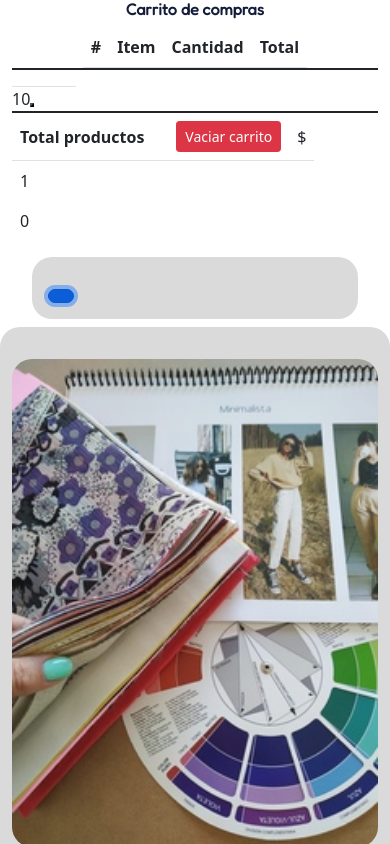
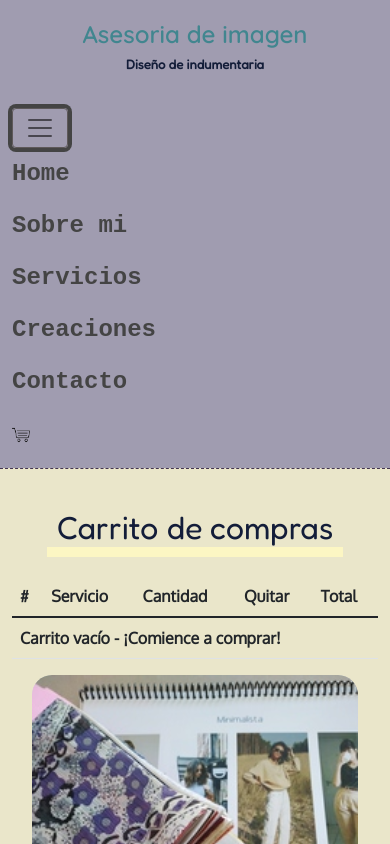
Before and after one commit to micacalvo/proyectoJS, a website: page HTML/carrito.html in a window 390 px wide. Both pictures are taken after a click on the button "Toggle navigation". Shown: the top 844 px of the page. Drawn offline with nearby package versions, Linux system fonts and the light colour scheme.

Commit message:
Estilos página carrito.html

```diff
--- a/HTML/carrito.html
+++ b/HTML/carrito.html
@@ -31,16 +31,61 @@
 </head>
 <body>
 
-<header></header>
+  <!-- Header -->
+<header class="Header-container">
 
-  <div class="container">
-    <h4>Carrito de compras</h4>
+<div>
+  <h1> Asesoria de imagen</h1>
+  <h2> Diseño de indumentaria </h2>
+</div>
+
+  <!-- Nav de Bootstrap-->
+
+<nav class="navbar navbar-expand-lg navbar-light bg-light">
+<div class="container-fluid">
+  <button class="navbar-toggler" type="button" data-bs-toggle="collapse" data-bs-target="#navbarNav" aria-controls="navbarNav" aria-expanded="false" aria-label="Toggle navigation">
+    <span class="navbar-toggler-icon"></span>
+  </button>
+<div class="collapse navbar-collapse" id="navbarNav">
+    <ul class="navbar-nav">
+      <li class="nav-item">
+        <a class="nav-link" href="index.html">Home</a>
+      </li>
+      <li class="nav-item">
+        <a class="nav-link" href="sobremi.html">Sobre mi</a>
+      </li>
+      <li class="nav-item">
+        <a class="nav-link" href="servicios.html">Servicios</a>
+      </li>
+      <li class="nav-item">
+        <a class="nav-link" href="creaciones.html">Creaciones</a>
+      </li>
+      <li class="nav-item">
+        <a class="nav-link" href="contacto.html">Contacto</a>
+      </li>
+      <li class="nav-item">
+        <a class="nav-link" href="carrito.html"><img class="img-fluid-w-100" src="../Multimedia/Imagenes/carrito.png" alt="Imagen carrito de compras"></a>
+      </li>
+    </ul>
+  </div>
+</div>
+</nav>
+</header>
+
+<!-- Fin header -->
+<div class="section-cart">
+<div class="container">
+  <div data-aos="fade-down"
+            data-aos-easing="linear"
+            data-aos-duration="1500">
+    <h3 class="Tith4"> <span class="underline">Carrito de compras</h3></span></div>
     <table class="table">
     <thead>
-      <tr>
+      <tr class="texthome">
         <th scope="col">#</th>
-        <th scope="col">Item</th>
+        <th scope="col">Servicio</th>
         <th scope="col">Cantidad</th>
+        <th scope="col">Quitar</th>
         <th scope="col">Total</th>
       </tr>
     </thead>
@@ -49,7 +94,7 @@
 
     <tfoot>
         <tr id="footer" class="lineaCarrito">
-         <th scope="row" colspan="5">Carrito vacío - ¡Comience a comprar!</th>
+         <th scope="row" colspan="5"> Carrito vacío - ¡Comience a comprar!</th>
         </tr>
     </tfoot>
     </table>
@@ -59,7 +104,7 @@
 </div>
 
 <template id="template-footer">
-      <th scope="row" colspan="2">Total productos</th>
+      <th scope="row" colspan="2" class="carritoLleno">Total en carrito</th>
       <td class="sumaCantidad"></td>
       <td>
           <button class="btn btn-danger btn-sm" id="vaciar-carrito">
@@ -70,27 +115,68 @@
 </template>
 
 <template id="template-carrito">
-  <tr>
-    <th scope="row"></th>
+  <tr class="cart">
+    <th scope="row" class="id">id</th>
     <td class="name"></td>
-    <td class="cantidad"></td>
-    <td class="precio"><span></span></td>
+    <td class="cantidad">1</td>
+    <td>
+        <button class="btn btn-danger btn-sm">
+            Quitar
+        </button>
+    </td>
+    <td class="precio">$ <span></span></td>
   </tr>
 </template>
 
 <template id="template-cards">
-    <div class="col-12 mb-2">
+    <div class="col-xs-12 col-sm-12 col-md-4 col-lg-4">
       <div class="cards">
+        <img src="" alt="" class="card-img-top">
         <div class="card-body">
-          <h5></h5>
-          <p></p>
-          <button class="btn btn-primary"></button>
+          <h5 class="card-title"></h5>
+          <p class="costo">$</p>
+          <button class="btn btn-primaryA">¡Lo compro!</button>
         </div>
       </div>
-    </div>
+      </div>
 </template>
+</div>
 
-<footer></footer>
+<footer>
+
+<!-- Redes y Wsp-->
+
+<div class="footer-container">
+<div class="container-fluid">
+<div data-aos="fade-right"
+data-aos-duration="1500">
+
+<a class="social-icon" data-tooltip="Instagram" href="https://www.instagram.com/micacalvo.imagen/">
+<img class="inst" src="../Multimedia/Imagenes/instic.png" alt="Instagram">
+</a>
+
+<a class="social-icon" data-tooltip="Facebook" href="https://www.facebook.com/Micaela-Calvo-100911131641226/?ti=as">
+<img class="faceb" src="../Multimedia/Imagenes/facebic.png" alt="facebook">
+</a>
+
+<a class="social-icon" data-tooltip="LinkedIn" href="https://www.linkedin.com/in/micaela-calvo-0973a0229">
+<img class="linkd" src="../Multimedia/Imagenes/linkdic.png" alt="linkedin">
+</a>
+
+<a class="social-icon" data-tooltip="Whatsapp" href="https://wa.me/543512905798?text=Hola">
+<img class="wsp" src="../Multimedia/Imagenes/wspic.png" alt="Whatsapp">
+</a>
+</div>
+</div>
+
+<div class="fo">
+<p> ©2022. Micaela Calvo. Todos los derechos reservados.
+</p>
+Córdoba Capital- Argentina
+</div>
+</div>
+
+</footer>
 
 <!-- Animaciones-->
 <script src="https://unpkg.com/aos@next/dist/aos.js"></script>
--- a/JS/app.js
+++ b/JS/app.js
@@ -1,4 +1,4 @@
-// Carrito para compra de los servicios -- app.js se activa en carrito.html
+// Carrito para compra de los servicios
 
 // Todas las constantes a utilizar
 
@@ -8,46 +8,48 @@ const templateCards = document.getElementById("template-cards").content
 const templateFooter = document.getElementById("template-footer").content
 const templateCarrito = document.getElementById("template-carrito").content
 const footer = document.getElementById("footer")
-const vaciar = document.getElementById("vaciar-carrito")
+const fragment = document.createDocumentFragment()
 let carrito = {}
+//Como tengo que recorrer elementos, es necesario usar fragments, para evitar reflow. También lo necesito porque estoy usando templates
+//.content me sirve para recorrer los elementos
 
 // Eventos
 
 // "DOMContentLoaded" se dispara cuando toda la página HTML esta cargada
 document.addEventListener('DOMContentLoaded', e => {
-    fetchData()
-    if (localStorage.getItem("carrito")) {
+    fetchData(e)
+    if (localStorage.getItem("carrito")) { //Guardo en localStorage para que cuando reinicie la página, no se borre lo que guarde en el carrito
         carrito = JSON.parse(localStorage.getItem("carrito"))
         dibujoCarrito()
     }
 });
 
 cards.addEventListener("click", e => {
-    addCart(e)
-}) // con "e" capturo el elemento que quiero modificar, en este caso el botón comprar
+    addCart(e) // con "e" capturo el elemento que quiero modificar, en este caso el botón comprar
 
-items.addEventListener("click", e => {
-    //console.log(e)
-    btndisminuir(e)
-    /* dibujoCard()
-    dibujoCarrito()
-    dibujoFooter()
-     */ /* Swal.fire ({
+    if (e.target.classList.contains("btn-primaryA")) {
+    Swal.fire ({
         title: '¡Bien!',
         text: 'Has agregado el servicio al carrito',
         icon: 'success',
-        position: "top-right",
+        position: "bottom",
         showConfirmButton: false,
         timer: 3000,
         width: 400,
         background: "#dadada",
         color: "#131d39"
-    }) */
+    })}
+})
+
+items.addEventListener("click", e => {
+    //console.log(e)
+   btnMenos(e)
 })
 
 // Funciones
 
 // Traigo los datos del objeto del .json
+// Con fetch accedo a los datos del .json
 
 const fetchData = async () => {
         const respuesta = await fetch("../JSON/datos.json");
@@ -60,157 +62,148 @@ const fetchData = async () => {
 
 const dibujoCard = data => {
     data.forEach(item => {
-    //console.log(item)
+    console.log(item)
 
         // Estructura de las cards
-        const cards = document.createElement("div")
-        cards.classList.add("cards") //Con classList.add agrego las clases de CSS
+        templateCards.querySelector("h5").textContent = item.nombre
+        templateCards.querySelector("p").textContent = item.precio
+        templateCards.querySelector("img").setAttribute("src", item.img)
+        templateCards.querySelector("button").dataset.id = item.id
 
-        // Body con sus elementos
-        const cardBody = document.createElement ("div");
-        cardBody.classList.add("card-body");
-
-        const imgBody = document.createElement("img");
-        imgBody.classList.add("card-img-top");
-        imgBody.setAttribute("src", item.img);
-
-        const cardTittle = document.createElement("h5");
-        cardTittle.classList.add("card-title");
-        cardTittle.textContent = item.nombre;
-
-        const cardPrecio = document.createElement("p");
-        cardPrecio.classList.add("p");
-        cardPrecio.textContent = item.precio;
-
-        const cardButton = document.createElement("button");
-        cardButton.classList.add("btn-primary")
-        cardButton.dataset.id = item.id;
-        cardButton.innerHTML = `¡Lo compro!`
-
-    templateCards.appendChild(cards)
-    cards.appendChild(cardBody)
-    cards.appendChild(imgBody)
-    cards.appendChild(cardButton)
-    cards.appendChild(cardPrecio)
-    cards.appendChild(cardTittle)
+        const clone = templateCards.cloneNode(true) //Hago una clonación para pasar el fragment
+        fragment.appendChild(clone)
 })
-    cards.appendChild(templateCards);
+    cards.appendChild(fragment);
 }
 
 // Función para agregar al carrito
 
 const addCart = e => {
-    //console.log(e.target.classList.contains("btn-primary")) // Veo en consola si el elemento contiene la clase. Me debe tirar true o false
-if (e.target.classList.contains("btn-primary")) {
+//console.log(e.target.classList.contains("btn-primary")) // Veo en consola si el elemento contiene la clase. Me debe tirar true o false
+if (e.target.classList.contains("btn-primaryA")) {
     //console.log(e.target.parentElement)
     setCart(e.target.parentElement)
 } e.stopPropagation() // Con stopPropagation detengo cualquier otro evento que se pueda generar en "cards" que es el contenedor padre
 }
 
-
 // Función para manipular el carrito
 // A setCart le tengo que empujar todo el objeto (nombre del servicio, id y precio)
 
-const setCart = cards => {
-    // Creo el objeto de los servicios
+const setCart = item => {
+// Creo el objeto de los servicios
     const servicio = {
-        id: cards.querySelector(".btn-primary").dataset.id,
-        nombre: cards.querySelector("h5").textContent,
-        precio: cards.querySelector ("p").textContent,
+        id: item.querySelector("button").dataset.id,
+        nombre: item.querySelector("h5").textContent,
+        precio: item.querySelector("p").textContent,
         cantidad: 1
    }
-
+// Si el usuario quisiera aumentar la cantidad de servicios en el carrito, uso la propiedad "hasOwnProperty", que lo que hace es buscar el ID del servicio
    if (carrito.hasOwnProperty(servicio.id)) {
     servicio.cantidad = carrito[servicio.id].cantidad + 1
 }
    //console.log(servicio)
    carrito[servicio.id] = {...servicio} //Con "..." estoy haciendo una copia de los servicios, para empujarlos al carrito en su propiedad ID
-    dibujoCarrito()
+
+dibujoCarrito()
 }
 
 // Dibujo el carrito-- Se va a ejecutar cuando agregue un servicio al carrito
 
 const dibujoCarrito = () => {
 
-    //items.innerHTML = ''  // Lo reinicio en 0 para que no se sobre escriba la información
+    items.innerHTML = ''  // Lo reinicio en 0 para que no se sobre escriba la información
 
-    // Necesito hacer un ciclo forEach, pero como no se pueden ocupar los objetos debo utilizar "Objet.values"
-    Object.values(carrito).forEach((item) => {
+    // Necesito hacer un ciclo forEach, pero como no se pueden ocupar las propiedades de un array debo utilizar "Objet.values"
+    Object.values(carrito).forEach((servicio) => {
 
         // Estructura fila del carrito
-        const name = document.createElement("row");
-        name.classList.add("name");
-        name.textContent = item.nombre
+        templateCarrito.querySelector("th").textContent = servicio.id
+        templateCarrito.querySelectorAll("td")[0].textContent = servicio.nombre
+        templateCarrito.querySelectorAll("td")[1].textContent = servicio.cantidad
+        templateCarrito.querySelector("span").textContent = servicio.precio * servicio.cantidad
+        templateCarrito.querySelector(".btn-danger").dataset.id = servicio.id
 
-        const cantidad = document.createElement("row");
-        cantidad.classList.add("cantidad");
-        cantidad.textContent = item.cantidad
+const clone = templateCarrito.cloneNode(true)
+fragment.appendChild(clone)
+})
+items.appendChild(fragment)
 
-        const precio = document.createElement("row");
-        precio.classList.add("precio");
-        precio.textContent = item.cantidad * item.precio;
+dibujoFooter()
 
-        const btnvaciar = document.createElement("button");
-        btnvaciar.querySelector(".btn-danger");
-        btnvaciar.dataset.id = item.id
+localStorage.setItem("carrito", JSON.stringify(carrito))
 
-        templateCarrito.appendChild(name)
-        templateCarrito.appendChild(cantidad)
-        templateCarrito.appendChild(precio)
-        templateCarrito.appendChild(btnvaciar);
-})
-items.appendChild(templateCarrito);
-dibujoFooter()
-localStorage.setItem("carrito", JSON.stringify("carrito"))
 }
 
 // Cuando se agregue un servicio al carrito, se ejecuta el footer. El footer cuando esta vacio dice "Comience a comprar", if lo uso para que cambie cuando el usuario agregue los servicios al carrito o vacie el carrito
 
 const dibujoFooter = () => {
     footer.innerHTML = ''
+
     if (Object.keys(carrito).length === 0) { // Keys y length cuentan si hay elementos en el carrito
         footer.innerHTML = `
-        <th scope="row" colspan="5">Carrito vacío - ¡Comience a comprar!</th>`
+        <th scope="row" colspan="5">Carrito vacío - ¡Comience a comprar!</th>
+        `
         return
     }
 
-const sumaCantidad = Object.values(carrito).reduce((acc, {cantidad}) => acc + cantidad, 0);   //Vuelvo a usar el "Object.values" para acceder al carrito y "cantidad" para que en cada iteración me vaya sumando lo anterior
-const sumaTotal = document.createElement("div");
-sumaTotal.classList.add("sumaCantidad");
-sumaTotal.textContent = sumaCantidad
+const sumaCantidad = Object.values(carrito).reduce((acc, {cantidad}) => acc + cantidad, 0); //Vuelvo a usar el "Object.values" para acceder al carrito y "cantidad" para que en cada iteración me vaya sumando lo anterior
 
 const precioTotal = Object.values(carrito).reduce((acc, {cantidad, precio}) => acc + cantidad * precio, 0);
-const precioFinal = document.createElement("div");
-precioFinal.classList.add("precioTotal");
-precioFinal.textContent = precioTotal
 
-templateFooter.appendChild(sumaTotal)
-templateFooter.appendChild(precioFinal)
-footer.appendChild(templateFooter)
+templateFooter.querySelectorAll("td")[0].textContent = sumaCantidad
+templateFooter.querySelector("span").textContent = precioTotal
 
-const vaciarCart = document.querySelector("#vaciar-carrito")
-vaciarCart.addEventListener("click", () => {
+const clone = templateFooter.cloneNode(true)
+fragment.appendChild(clone)
+footer.appendChild(fragment)
+
+const vaciarCart = document.getElementById("vaciar-carrito")
+vaciarCart.addEventListener("click", (e) => {
     carrito = {}
     dibujoCarrito()
-})
-}
 
-const btndisminuir = e => {
-    if(servicio.cantidad === 0) {
-        delete carrito [e.target.dataset.id]
-    }
-dibujoCarrito();
-}
-   /*  dibujoCarrito()
-  Swal.fire ({
+if (e.target.classList.contains("btn-danger")){
+    Swal.fire ({
         title: '¡NO!',
-        text: "Se vaciara el carrito",
+        text: "Se eliminara el servicio del carrito",
         icon: 'warning',
         position: "bottom",
-        showCancelButton: true,
+        showCancelButton: false,
         showConfirmButton: false,
         timer: 3000,
         width: 400,
         background: "#dadada",
         color: "rgb(0, 0, 0)",
-})  */
+})
+}
+})
+}
+
+const btnMenos = e => { //Función para disminuir un solo objeto del carrito
+   // console.log(e.target.classList.contains("btn-danger"))
+    if(e.target.classList.contains("btn-danger")) {
+        const servicio = carrito[e.target.dataset.id]
+        servicio.cantidad--
+        if(servicio.cantidad === 0) {
+            delete carrito[e.target.dataset.id] //Con delete cuando llega a 0 borra la línea del carrito
+        } else {
+            carrito[e.target.dataset.id] = {...servicio}
+        }
+        dibujoCarrito()
+
+if (e.target.classList.contains("btn-danger")){
+    Swal.fire ({
+        title: '¡NO!',
+        text: "Se eliminara el servicio del carrito",
+        icon: 'warning',
+        position: "bottom",
+        showCancelButton: false,
+        showConfirmButton: false,
+        timer: 3000,
+        width: 400,
+        background: "#dadada",
+        color: "rgb(0, 0, 0)",
+    })
+}
+} e.stopPropagation()
+}
--- a/css/style.css
+++ b/css/style.css
@@ -2,7 +2,7 @@
 /* Fonts */
 /* Bordes */
 /* Paddings */
-thead, #template-cards, .contact, .col-md-5-comprar, .col-md-5-enviar, .form-label, .row, .Grid.contact, .btn, .Row2 .P2, .service-1, .SectionE a, .SectionE-container, h1 h2, .container-fluid .row, .card-title, .card, .SectionB, .SectionBb, .container-1, .Name {
+.contact, .col-md-5-comprar, .col-md-5-enviar, .form-label, .row, .Grid.contact, .btn, .Row2 .P2, .service-1, .SectionE a, .SectionE-container, h1 h2, .container-fluid .row, .card-title, .card, .SectionB, .SectionBb, .container-1, .Name {
   display: flex;
   justify-content: center;
 }
@@ -39,9 +39,8 @@ h2 {
   font-family: "Courier New", Courier, monospace;
   font-size: x-large;
   font-weight: 600;
+  display: inline;
   align-items: center;
-  display: flex;
-  justify-content: center;
 }
 
 .navbar-light .navbar-nav .nav-link {
@@ -77,8 +76,22 @@ h2 {
   border-color: #5e595a;
 }
 
-.nav-item .nav-link .img-carrito {
-  width: 10%;
+ul {
+  width: 100%;
+  justify-content: center;
+}
+
+li {
+  display: inline;
+  align-items: center;
+}
+
+a {
+  display: inline;
+}
+
+a .img-fluid-w-100 {
+  width: 15%;
 }
 
 /* @Media Header */
@@ -93,6 +106,10 @@ h2 {
     font-size: small;
     font-weight: 600;
   }
+
+  a .img-fluid-w-100 {
+    width: 5%;
+  }
 }
 /* Tablets */
 @media screen and (min-width: 401px) and (max-width: 1023px) {
@@ -105,13 +122,17 @@ h2 {
     font-size: small;
     font-weight: 600;
   }
+
+  a .img-fluid-w-100 {
+    width: 5%;
+  }
 }
 /* Desktop */
 /* Colores */
 /* Fonts */
 /* Bordes */
 /* Paddings */
-thead, #template-cards, .contact, .col-md-5-comprar, .col-md-5-enviar, .form-label, .row, .Grid.contact, .btn, .Row2 .P2, .service-1, .SectionE a, .SectionE-container, h1 h2, .container-fluid .row, .card-title, .card, .SectionB, .SectionBb, .container-1, .Name {
+.contact, .col-md-5-comprar, .col-md-5-enviar, .form-label, .row, .Grid.contact, .btn, .Row2 .P2, .service-1, .SectionE a, .SectionE-container, h1 h2, .container-fluid .row, .card-title, .card, .SectionB, .SectionBb, .container-1, .Name {
   display: flex;
   justify-content: center;
 }
@@ -177,7 +198,7 @@ a {
 /* Fonts */
 /* Bordes */
 /* Paddings */
-thead, #template-cards, .contact, .col-md-5-comprar, .col-md-5-enviar, .form-label, .row, .Grid.contact, .btn, .Row2 .P2, .service-1, .SectionE a, .SectionE-container, h1 h2, .container-fluid .row, .card-title, .card, .SectionB, .SectionBb, .container-1, .Name {
+.contact, .col-md-5-comprar, .col-md-5-enviar, .form-label, .row, .Grid.contact, .btn, .Row2 .P2, .service-1, .SectionE a, .SectionE-container, h1 h2, .container-fluid .row, .card-title, .card, .SectionB, .SectionBb, .container-1, .Name {
   display: flex;
   justify-content: center;
 }
@@ -520,7 +541,7 @@ p {
   }
 }
 /* Desktop */
-thead, #template-cards, .contact, .col-md-5-comprar, .col-md-5-enviar, .form-label, .row, .Grid.contact, .btn, .Row2 .P2, .service-1, .SectionE a, .SectionE-container, h1 h2, .container-fluid .row, .Name, .container-1, .SectionBb, .SectionB, .card, .card-title {
+.contact, .col-md-5-comprar, .col-md-5-enviar, .form-label, .row, .Grid.contact, .btn, .Row2 .P2, .service-1, .SectionE a, .SectionE-container, h1 h2, .container-fluid .row, .Name, .container-1, .SectionBb, .SectionB, .card, .card-title {
   display: flex;
   justify-content: center;
 }
@@ -713,7 +734,7 @@ h3 {
   }
 }
 /* Desktop */
-thead, #template-cards, .contact, .col-md-5-comprar, .col-md-5-enviar, .form-label, .row, .Grid.contact, .btn, .Row2 .P2, .service-1, .Name, .container-1, .SectionBb, .SectionB, .card, .card-title, .container-fluid .row, h1 h2, .SectionE-container, .SectionE a {
+.contact, .col-md-5-comprar, .col-md-5-enviar, .form-label, .row, .Grid.contact, .btn, .Row2 .P2, .service-1, .Name, .container-1, .SectionBb, .SectionB, .card, .card-title, .container-fluid .row, h1 h2, .SectionE-container, .SectionE a {
   display: flex;
   justify-content: center;
 }
@@ -827,7 +848,7 @@ h1 h2 {
   }
 }
 /* Desktop */
-thead, #template-cards, .contact, .col-md-5-comprar, .col-md-5-enviar, .form-label, .row, .Grid.contact, .btn, .Row2 .P2, .Name, .container-1, .SectionBb, .SectionB, .card, .card-title, .container-fluid .row, h1 h2, .SectionE-container, .SectionE a, .service-1 {
+.contact, .col-md-5-comprar, .col-md-5-enviar, .form-label, .row, .Grid.contact, .btn, .Row2 .P2, .Name, .container-1, .SectionBb, .SectionB, .card, .card-title, .container-fluid .row, h1 h2, .SectionE-container, .SectionE a, .service-1 {
   display: flex;
   justify-content: center;
 }
@@ -1011,7 +1032,7 @@ ol li {
   }
 }
 /* Desktop*/
-thead, #template-cards, .contact, .col-md-5-comprar, .col-md-5-enviar, .form-label, .row, .Grid.contact, .Name, .container-1, .SectionBb, .SectionB, .card, .card-title, .container-fluid .row, h1 h2, .SectionE-container, .SectionE a, .service-1, .Row2 .P2, .btn {
+.contact, .col-md-5-comprar, .col-md-5-enviar, .form-label, .row, .Grid.contact, .Name, .container-1, .SectionBb, .SectionB, .card, .card-title, .container-fluid .row, h1 h2, .SectionE-container, .SectionE a, .service-1, .Row2 .P2, .btn {
   display: flex;
   justify-content: center;
 }
@@ -1083,7 +1104,7 @@ h1 h2 {
 /* Fonts */
 /* Bordes */
 /* Paddings */
-thead, #template-cards, .Name, .container-1, .SectionBb, .SectionB, .card, .card-title, .container-fluid .row, h1 h2, .SectionE-container, .SectionE a, .service-1, .Row2 .P2, .btn, .Grid.contact, .row, .form-label, .col-md-5-enviar, .col-md-5-comprar, .contact {
+.Name, .container-1, .SectionBb, .SectionB, .card, .card-title, .container-fluid .row, h1 h2, .SectionE-container, .SectionE a, .service-1, .Row2 .P2, .btn, .Grid.contact, .row, .form-label, .col-md-5-enviar, .col-md-5-comprar, .contact {
   display: flex;
   justify-content: center;
 }
@@ -1094,8 +1115,11 @@ thead, #template-cards, .Name, .container-1, .SectionBb, .SectionB, .card, .card
   box-sizing: border-box;
 }
 
-.section-carrito {
-  display: flex;
+.section-cart {
+  background-color: #eae6ca;
+  border-top: 1.8px dashed #433451;
+  padding-top: 20px;
+  padding-bottom: 20px;
 }
 
 #template-cards {
@@ -1103,6 +1127,7 @@ thead, #template-cards, .Name, .container-1, .SectionBb, .SectionB, .card, .card
   background-color: #d9d9d9;
   padding-top: 20px;
   padding-bottom: 20px;
+  display: inline-flex;
 }
 
 .cards {
@@ -1112,42 +1137,63 @@ thead, #template-cards, .Name, .container-1, .SectionBb, .SectionB, .card, .card
   border-color: #131d39;
 }
 
+.texthome {
+  font-family: "Oxygen", sans-serif;
+  font-size: medium;
+  font-weight: 500;
+}
+
 tbody {
-  display: block;
+  font-family: "Oxygen", sans-serif;
+  font-size: medium;
+  font-weight: 500;
 }
 
 tr {
-  display: block;
+  font-family: "Oxygen", sans-serif;
+  font-size: medium;
+  font-weight: 500;
+}
+
+table {
+  width: 100%;
+  margin-bottom: 1rem;
+  vertical-align: top;
 }
 
 .card-img-top {
   border-radius: 20px;
 }
 
-.card-title {
-  font-family: "Fredoka", sans-serif;
-  font-size: x-large;
-  font-weight: 500;
-  color: #131d39;
+.card-body {
+  display: block;
   text-align: center;
 }
 
-.card-text {
+.card-title {
+  text-align: center;
   font-family: "Fredoka", sans-serif;
-  font-size: medium;
-  font-weight: 300;
+  font-size: x-large;
+  font-weight: 600;
+  color: #131d39;
 }
 
-.btn-primary button {
+.costo {
+  text-align: center;
   font-family: "Oxygen", sans-serif;
-  font-size: small;
+  font-size: large;
+  font-weight: 500;
+}
+
+.btn-primaryA {
+  font-family: "Oxygen", sans-serif;
+  font-size: medium;
   color: #131d39;
-  background-color: #41868f;
   border-radius: 35px;
   border-color: #433451;
 }
 
-.btn-primary:hover {
+.btn-primaryA:hover {
   background-color: #41868f;
   border-color: #131d39;
   cursor: pointer;
@@ -1155,19 +1201,20 @@ tr {
   transform: scale(1.5);
 }
 
-#template-carrito {
-  display: block;
-}
-
-#template-footer {
-  display: block;
+.btn-danger {
+  font-family: "Oxygen", sans-serif;
+  font-size: medium;
+  color: #131d39;
+  border-radius: 35px;
+  border-color: #433451;
+  background-color: #eae6ca;
 }
 
 /* Colores */
 /* Fonts */
 /* Bordes */
 /* Paddings */
-.Name, .container-1, .SectionBb, .SectionB, .card, .card-title, .container-fluid .row, h1 h2, .SectionE-container, .SectionE a, .service-1, .Row2 .P2, .btn, .Grid.contact, .row, .form-label, .col-md-5-enviar, .col-md-5-comprar, .contact, #template-cards, thead {
+.Name, .container-1, .SectionBb, .SectionB, .card, .card-title, .container-fluid .row, h1 h2, .SectionE-container, .SectionE a, .service-1, .Row2 .P2, .btn, .Grid.contact, .row, .form-label, .col-md-5-enviar, .col-md-5-comprar, .contact {
   display: flex;
   justify-content: center;
 }
```
Also changed, not shown: HTML/contacto.html (+8 -4 lines), HTML/creaciones.html (+7 -3 lines), HTML/index.html (+3 -11 lines), HTML/servicios.html (+7 -6 lines), HTML/sobremi.html (+7 -3 lines), 1 other file.
